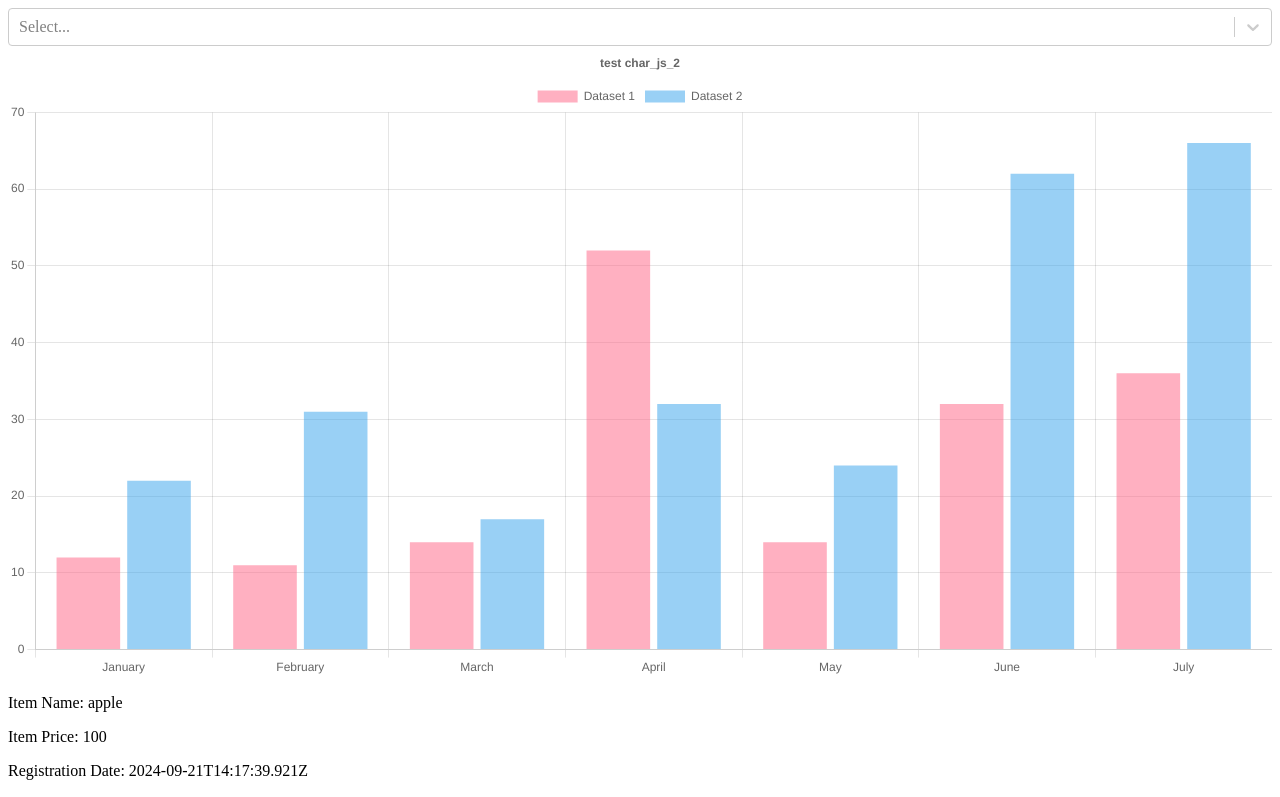
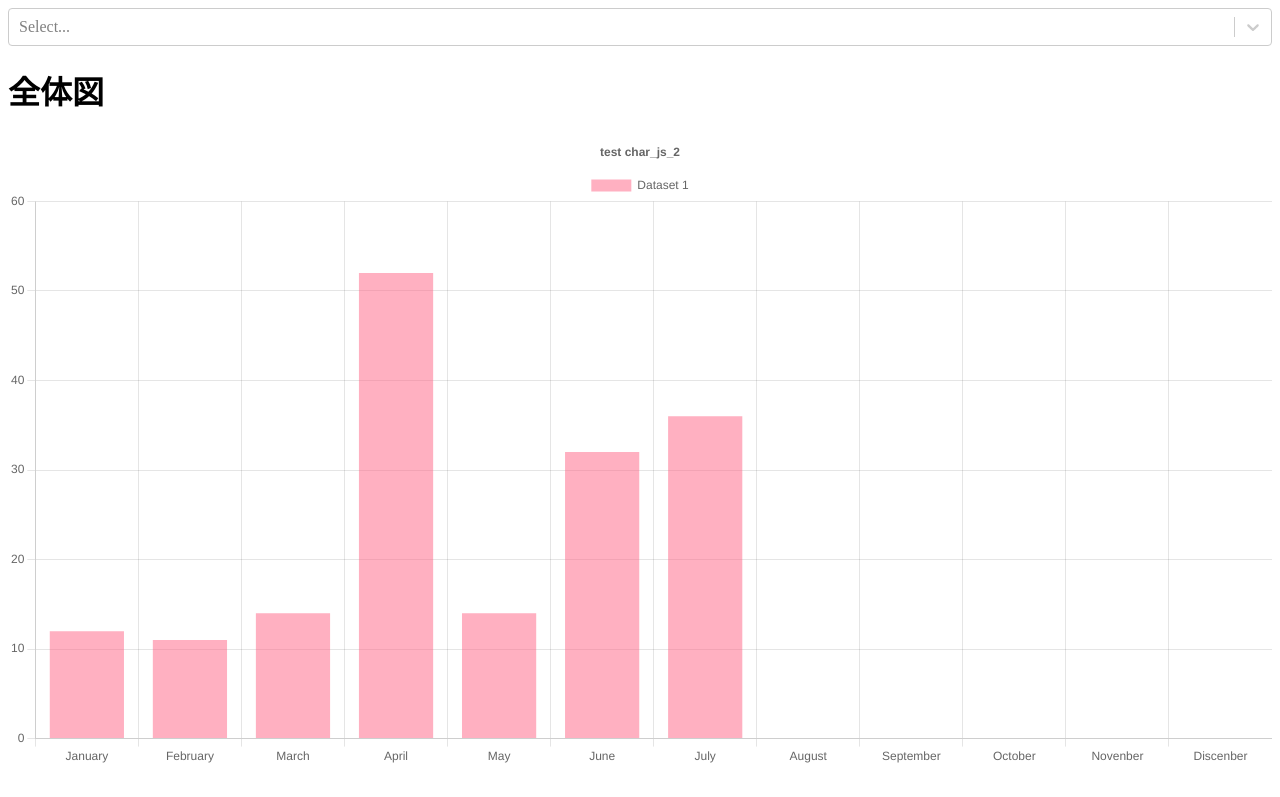
Before and after one commit to molhot/ledger_app, a React (Create React App) app in the folder ledger_app_project/front/: page /ranking in a window 1280 px wide. Shown: the top 797 px of the page. Built offline with nearby package versions, Linux system fonts and the light colour scheme.

Commit message:
if you select month, react show graph relate to month

```diff
--- a/ledger_app_project/front/src/page_src/component/js/selectmonth.jsx
+++ b/ledger_app_project/front/src/page_src/component/js/selectmonth.jsx
@@ -2,11 +2,12 @@
 import Select from 'react-select';
 
 function DropDown ({onMonthChange}) {
-    const [selectedmonth, setSelectedmonth] = useState(1);
+    const [selectedmonth, setSelectedmonth] = useState(null);
     useEffect(() => {
         setSelectedmonth(1);
       }, []);
     const month_options = [
+        {value:null, label:"All Month"},
         {value:1, label:"January"},
         {value:2, label:"February"},
         {value:3, label:"March"},
@@ -29,9 +30,6 @@
         <div>
             <Select
                 options={month_options}
-                // // defaultValue = {1}
-                // value={month_options.find(option => option.value === selectedmonth)}
-                // // onChange = {SelectedMonthEvent}
                 onChange = {handleMonthChange}
             />
         </div>
--- a/ledger_app_project/front/src/page_src/ledger_app/js/ranking.js
+++ b/ledger_app_project/front/src/page_src/ledger_app/js/ranking.js
@@ -35,9 +35,8 @@
     }
 };
 
-const labels = ["January", "February", "March", "April", "May", "June", "July"];
+const labels = ["January", "February", "March", "April", "May", "June", "July", "August", "September", "October", "Novenber", "Discenber"];
 const data1 = [12, 11, 14, 52, 14, 32, 36];
-const data2 = [22, 31, 17, 32, 24, 62, 66];
 
 const data = {
     labels, // x軸のラベルの配列
@@ -46,14 +45,22 @@
             label: "Dataset 1", // 凡例
             data: data1,        // データの配列(labelsと要素数同じ)
             backgroundColor: "rgba(255, 99, 132, 0.5)" // グラフの棒の色
-        },
-        {
-            label: "Dataset 2",
-            data: data2,
-            backgroundColor: "rgba(53, 162, 235, 0.5)"
         }
     ]
 };
+
+function switch_graphing(selected_month){
+    if (selected_month["selectedmonth"] in [1, 2, 3, 4, 5, 6, 7, 8, 9, 10, 11, 12]){
+        return <ReadyRankingGraph />
+    } else {
+        return (
+            <div>
+                <h1>全体図</h1>
+                <Bar options={options} data={data} />
+            </div>
+        )
+    }
+}
 
 function Ranking(){
     const [selectedmonth, setselectedmonth] = useState(null);
@@ -65,28 +72,9 @@
     return (
         <div>
             <DropDown onMonthChange={handleMonthChange}/>
-                <Bar options={options} data={data} />
-                <ReadyRankingGraph />
-                <div>
-                    {labels[selectedmonth]}
-                </div>
+            {switch_graphing({selectedmonth})}
         </div>
     );
 };
 
-// function Ranking() {
-//     return (
-//         <div>
-//             <h1>User List</h1>
-//             <ul>
-//                 {datas.map((data) => (
-//                 <li key={data.id}>
-//                     {data.item_name}: {data.item_price}yen
-//                 </li>
-//                 ))}
-//             </ul>
-//         </div>
-//     )
-// }
-
 export default Ranking;
--- a/ledger_app_project/front/src/page_src/ledger_app/js/readyapidata.jsx
+++ b/ledger_app_project/front/src/page_src/ledger_app/js/readyapidata.jsx
@@ -1,14 +1,30 @@
 import items from '../test/test1.json';
+
+function ArrangeDataFormat(date){
+    date = new Date(date);
+    // console.log(date);
+    if(date.getMinutes() < 10){
+        date = date.getFullYear()+"/"+(date.getMonth()%12+1)+"/"+date.getDate()+" "+date.getHours()+":0"+date.getMinutes()
+    } else {
+        date = date.getFullYear()+"/"+(date.getMonth()%12+1)+"/"+date.getDate()+" "+date.getHours()+":"+date.getMinutes()
+    }
+
+    return date;
+}
 
 function ReadyApiData() {
     let data_dict = []
-    items.forEach((item) => (
+    items.forEach((item) => {
+        let item_name = item.item_name;
+        let item_price = item.item_price;
+        let item_regist_date = item.item_regist_data
+        ArrangeDataFormat(item.item_regist_data)
         data_dict.push({
-                "item_name":item.item_name,
-                "item_price":item.item_price,
-                "item_registday":item.item_regist_data
+                "item_name":item_name,
+                "item_price":item_price,
+                "item_registday":ArrangeDataFormat(item_regist_date)
             })
-        )
+        }
     )
     return  data_dict
 };
--- a/ledger_app_project/front/src/page_src/ledger_app/js/readyrankingdata.jsx
+++ b/ledger_app_project/front/src/page_src/ledger_app/js/readyrankingdata.jsx
@@ -4,41 +4,33 @@
 import React from 'react';
 import {Chart as ChartJS, CategoryScale, LinearScale, BarElement, Title, Tooltip, Legend } from "chart.js";
 import ReadyApiData from "./readyapidata.jsx"
+import { Bar } from "react-chartjs-2";
 
 ChartJS.register(CategoryScale, LinearScale, BarElement, Title, Tooltip, Legend);
 
-function ReadyRankingGraph(limit_month){
+function GetMonthFromDate(date){
+    date = new Date(date);
+    return date.getMonth();
+}
+
+function ReadyRankingGraph(){
+    const labels = ["January", "February", "March", "April", "May", "June", "July", "August", "September", "October", "Novenber", "Discenber"];
+    const options = {
+        responsive: true,
+        plugins: {legend: {position: "top"},title: {display: true, text: "test char_js_2"}}
+    };
     let ApiData = ReadyApiData()
-    console.log(ApiData);
-    return (
-            <div>
-                {ApiData.map((data, index) => (
-                    <div key={index}>
-                        <p>Item Name: {data.item_name}</p>
-                        <p>Item Price: {data.item_price}</p>
-                        <p>Registration Date: {data.item_registday}</p>
-                    </div>
-                ))}
-            </div>
-);}
-    // const labels = ["January", "February", "March", "April", "May", "June", "July"];
-    // const data1 = [12, 11, 14, 52, 14, 32, 36];
-    // const data2 = [22, 31, 17, 32, 24, 62, 66];
-
-    // const options = {
-    //     responsive: true,
-    //     plugins: {
-    //         legend: {position: "top"},
-    //         title: {display: true, text: "test char_js_2"}
-    //     }
-    // };
-    // const data = {
-    //     labels, // x軸のラベルの配列
-    //     datasets: [
-    //         {label: "Dataset 1", data: data1, backgroundColor: "rgba(255, 99, 132, 0.5)"},
-    //         {label: "Dataset 2", data: data2, backgroundColor: "rgba(53, 162, 235, 0.5)"}
-    //     ]
-    // };
-
+    let DateMonthList = [0, 0, 0, 0, 0, 0, 0, 0, 0, 0, 0, 0]
+    {ApiData.map((data) => {
+        DateMonthList[GetMonthFromDate(data.item_registday)] += data.item_price;
+    })}
+    const data = {
+        labels, // x軸のラベルの配列
+        datasets: [
+            {label: "Dataset 1", data: DateMonthList, backgroundColor: "rgba(255, 99, 132, 0.5)"}
+        ]
+    };
+    return <Bar options={options} data={data} />;
+};
 
 export default ReadyRankingGraph;
--- a/ledger_app_project/front/src/page_src/ledger_app/test/test1.json
+++ b/ledger_app_project/front/src/page_src/ledger_app/test/test1.json
@@ -1,7 +1,7 @@
 [
     {"id":1,"item_name":"apple","item_user_id":1,"item_price":100, "item_regist_data":"2024-09-21T14:17:39.921Z"},
     {"id":2,"item_name":"grape","item_user_id":1,"item_price":150, "item_regist_data":"2024-10-22T14:17:39.921Z"},
-    {"id":3,"item_name":"note","item_user_id":1,"item_price":1000, "item_regist_data":"2024-12-3T14:17:39.921Z"},
+    {"id":3,"item_name":"note","item_user_id":1,"item_price":1000, "item_regist_data":"2024-12-03T14:17:39.921Z"},
     {"id":4,"item_name":"kamen","item_user_id":1,"item_price":5000, "item_regist_data":"2024-11-11T14:17:39.921Z"},
     {"id":5,"item_name":"applepen","item_user_id":1,"item_price":100000, "item_regist_data":"2024-07-16T14:17:39.921Z"},
     {"id":6,"item_name":"ka-dhigan","item_user_id":1,"item_price":7000, "item_regist_data":"2024-08-16T14:17:39.921Z"},
```
Also changed, not shown: 1 other file (tests, documents, lock files or other folders). Lines whose indentation alone changed are shown as unchanged.
